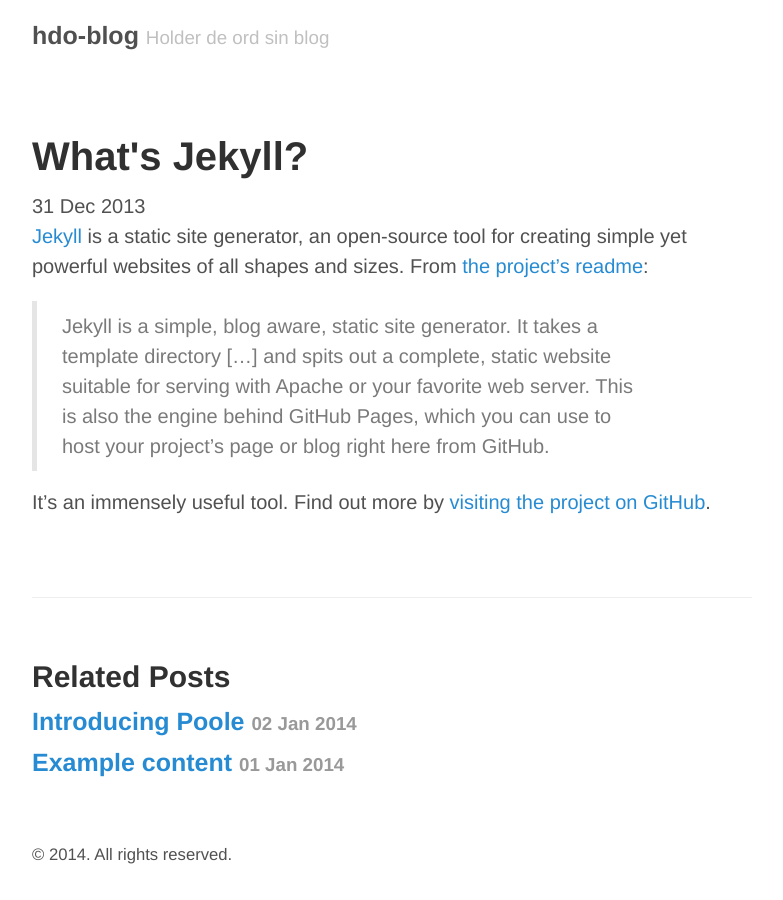
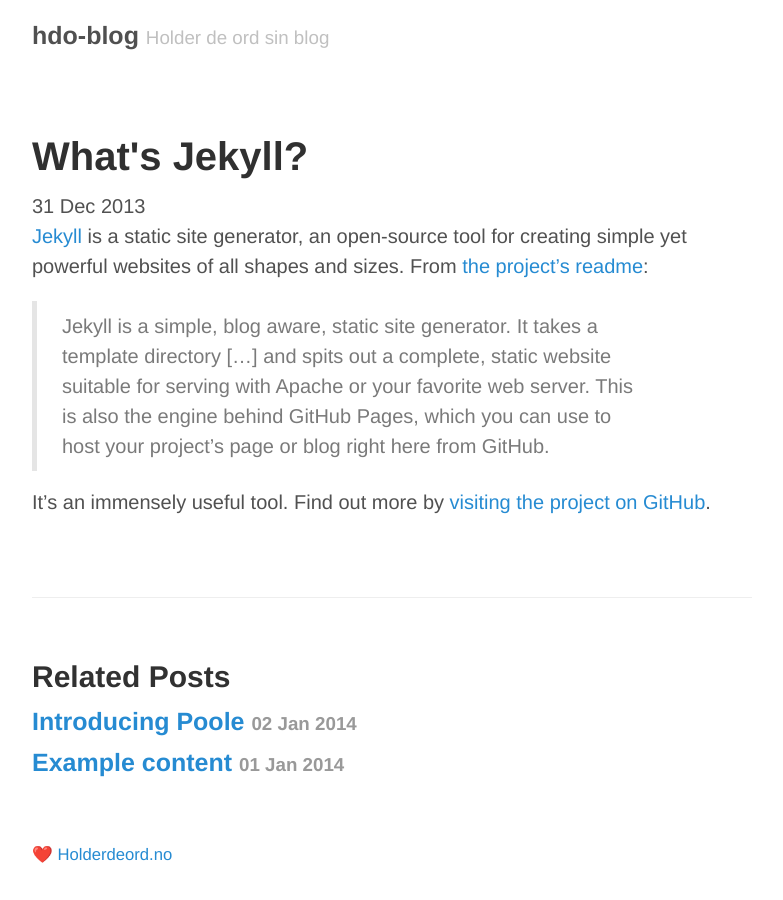
Before and after one commit to holderdeord/hdo-blog, a Jekyll site: the page built from _posts/2013-12-31-whats-jekyll.md, in a window 1280 px wide. Shown: the whole page, without its empty margins (248-1031 px from the left). Built offline with Jekyll 4.4.1, drawn with Linux system fonts in a browser that asks for light colours.

Commit message:
Update default.html

```diff
--- a/_layouts/default.html
+++ b/_layouts/default.html
@@ -1,5 +1,5 @@
 <!DOCTYPE html>
-<html lang="en">
+<html lang="no">
 
   {% include head.html %}
 
@@ -18,9 +18,7 @@
       </main>
 
       <footer class="footer">
-        <small>
-          &copy; <time datetime="{{ site.time | date_to_xmlschema }}">{{ site.time | date: '%Y' }}</time>. All rights reserved.
-        </small>
+        <small>❤️ <a href="//holderdeord.no" alt="Holder de ord">Holderdeord.no</a></small>
       </footer>
     </div>
 
```
